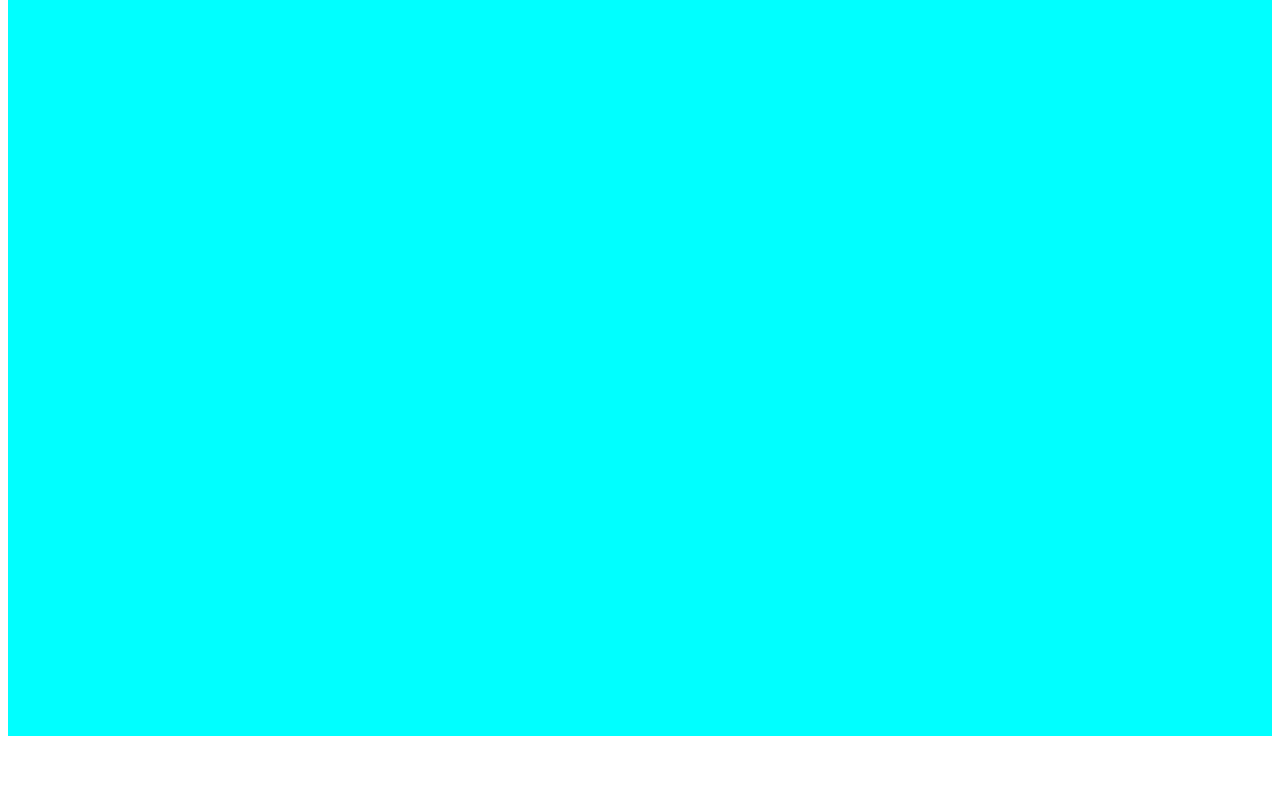
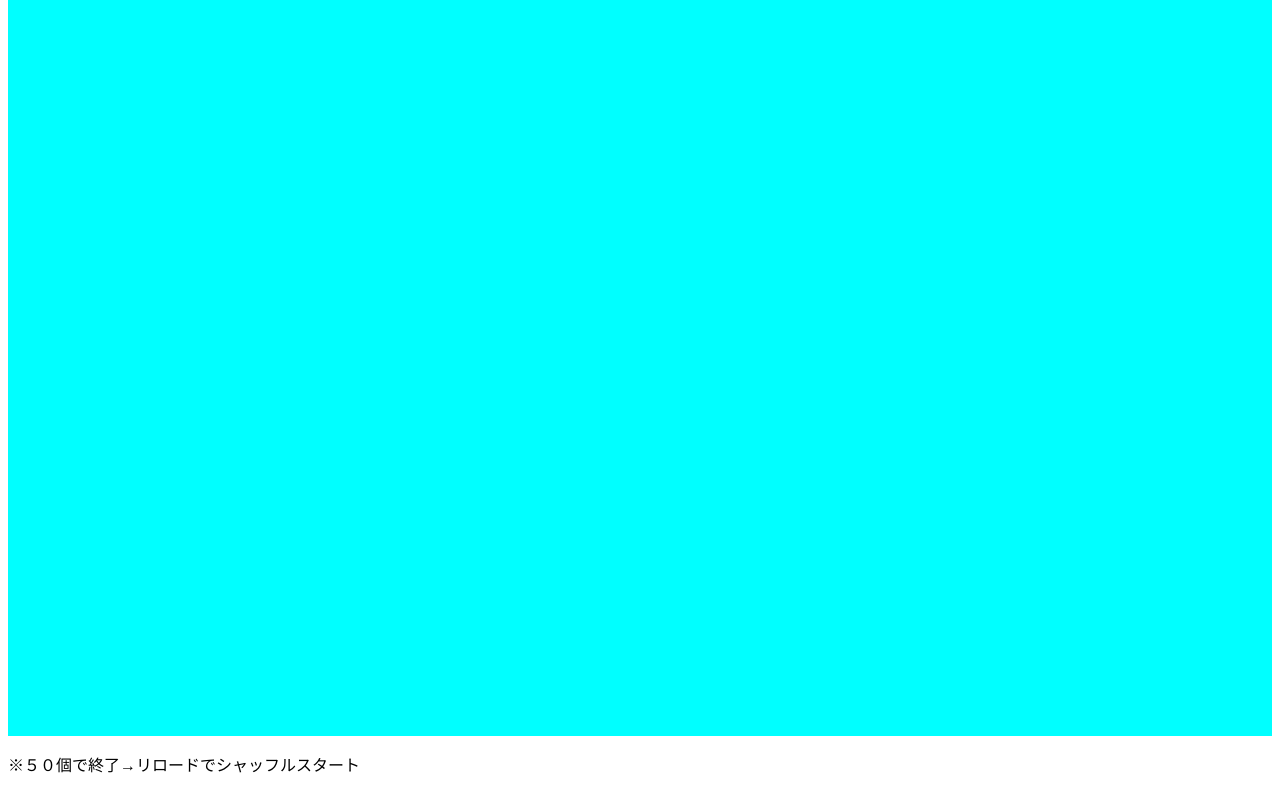
Before and after one commit to 18yotilldie/flushcard, a plain HTML site: page index.html in a window 1280 px wide. Shown: the part 958-1758 px from the top of the page. Before the commit the page ends 1702 px from the top, so only its background shows below. Drawn offline with Linux system fonts and the light colour scheme.

Commit message:
Update index.html

```diff
--- a/index.html
+++ b/index.html
@@ -25,6 +25,8 @@
     <button type="button" id="next">次へ</button>
   </div>
 
+  <p id="caution">※５０個で終了→リロードでシャッフルスタート</P>
+
   <script src="script.js"></script>
 
 </body>
```
